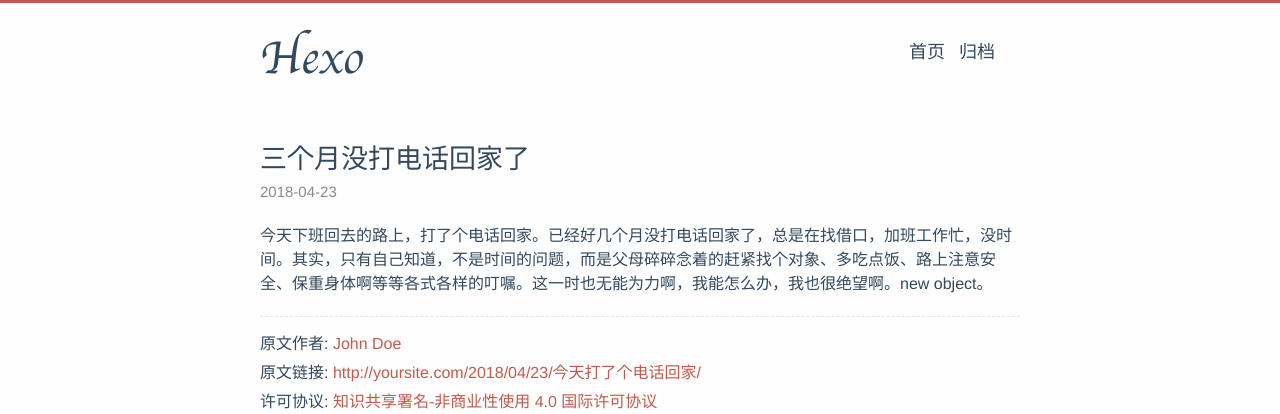
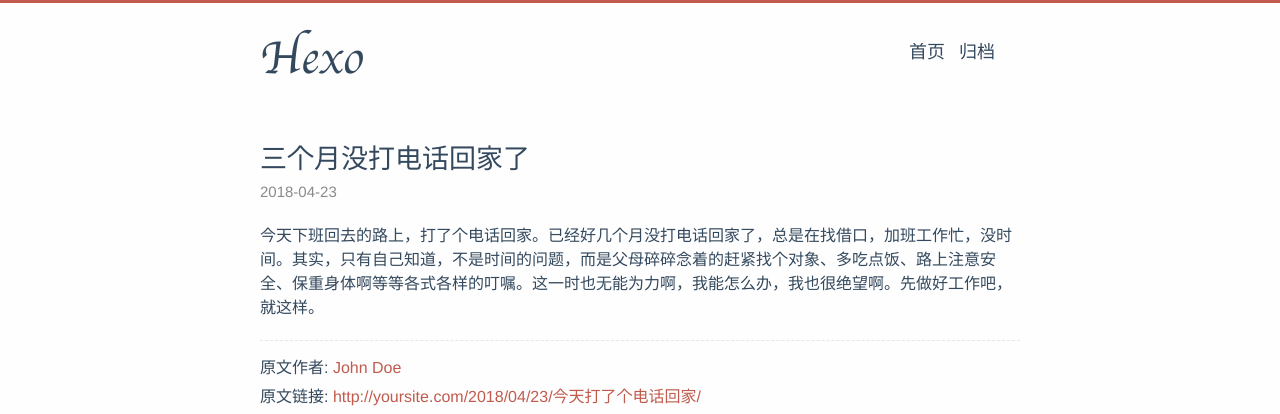
Before and after one commit to seeyooagain/seeyooagain.github.io, a plain HTML site: page 2018/04/23/今天打了个电话回家/index.html in a window 1280 px wide. Shown: the top 414 px of the page. Drawn offline with Linux system fonts and the light colour scheme; a web font is replaced by a local one.

Commit message:
Site updated: 2018-04-23 23:33:58

```diff
--- a/2018/04/23/今天打了个电话回家/index.html
+++ b/2018/04/23/今天打了个电话回家/index.html
@@ -175,7 +175,7 @@
 
     <div class="post-content">
 
-        <p>今天下班回去的路上，打了个电话回家。已经好几个月没打电话回家了，总是在找借口，加班工作忙，没时间。其实，只有自己知道，不是时间的问题，而是父母碎碎念着的赶紧找个对象、多吃点饭、路上注意安全、保重身体啊等等各式各样的叮嘱。这一时也无能为力啊，我能怎么办，我也很绝望啊。new object。</p>
+        <p>今天下班回去的路上，打了个电话回家。已经好几个月没打电话回家了，总是在找借口，加班工作忙，没时间。其实，只有自己知道，不是时间的问题，而是父母碎碎念着的赶紧找个对象、多吃点饭、路上注意安全、保重身体啊等等各式各样的叮嘱。这一时也无能为力啊，我能怎么办，我也很绝望啊。先做好工作吧，就这样。</p>
 
 
     </div>
```
Also changed, not shown: index.html (+1 -1 lines).
